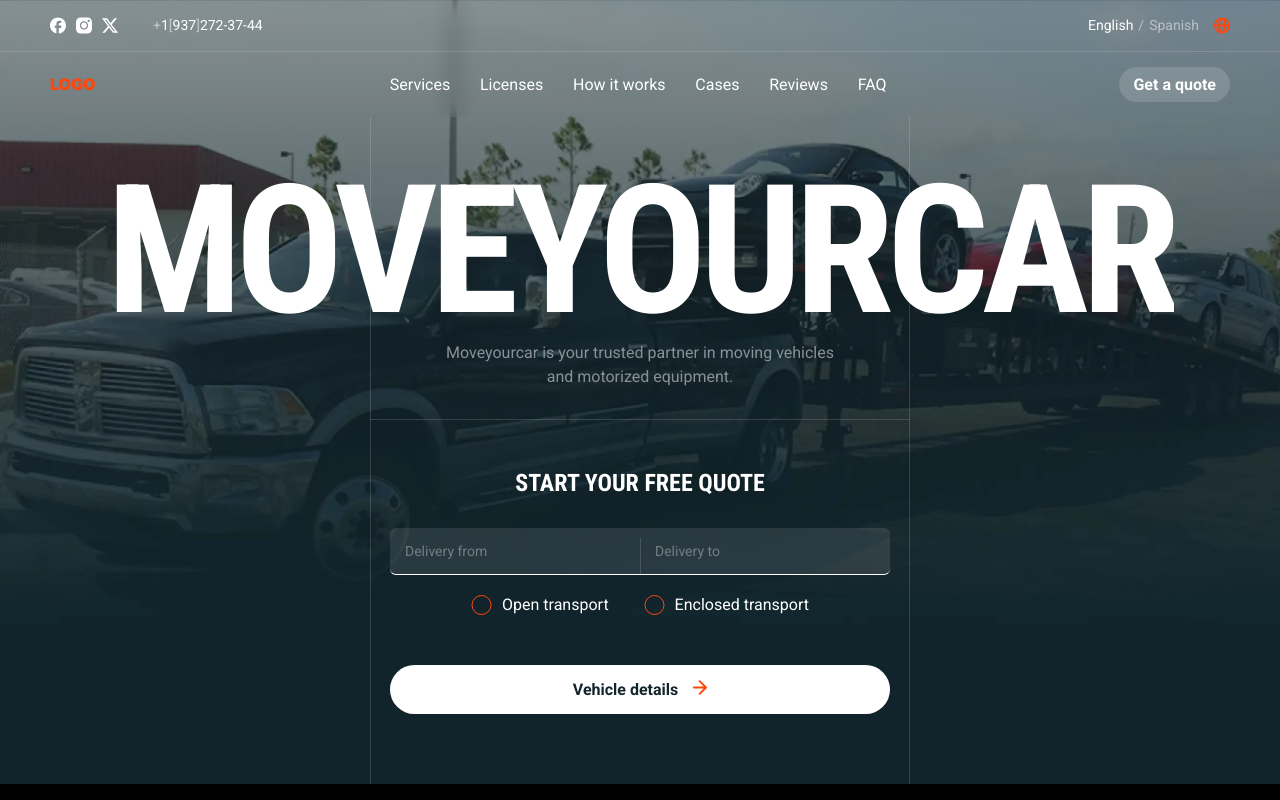
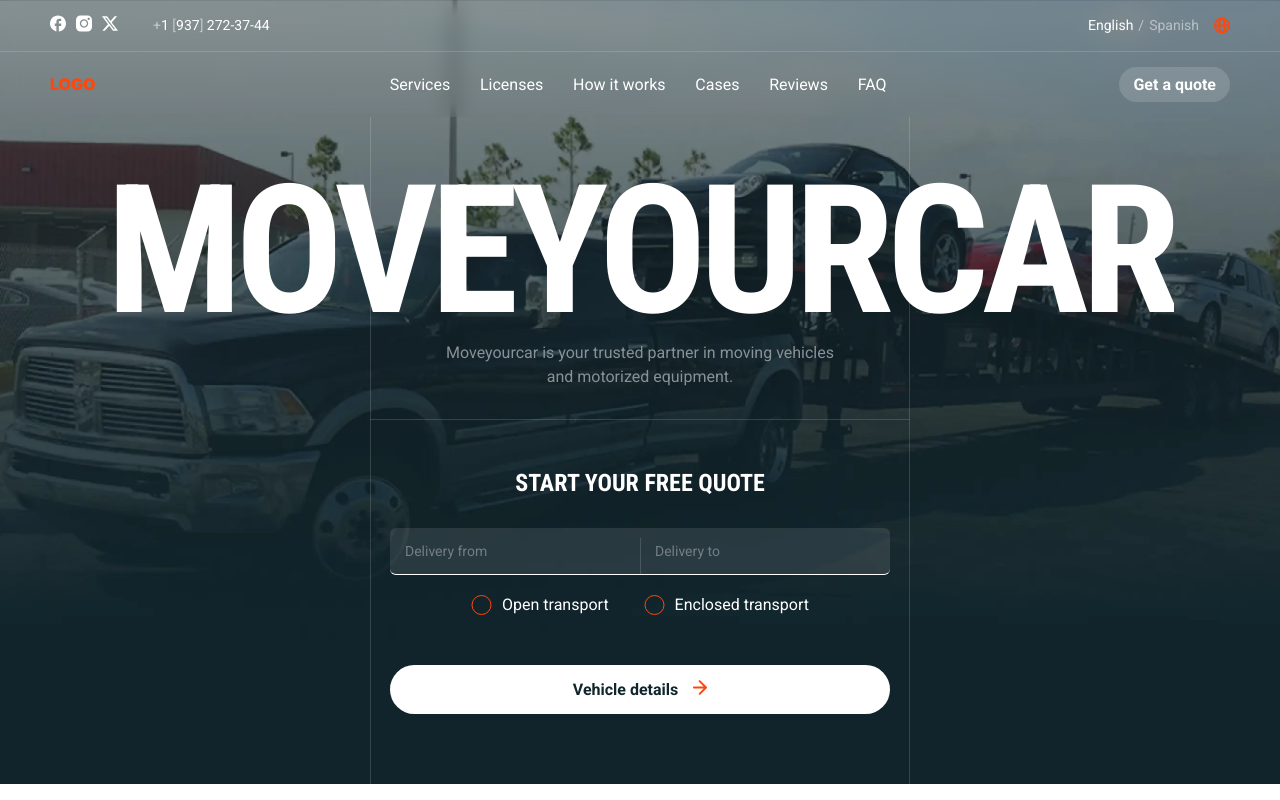
Before and after one commit to fishmannnnnn/moveyourcar, a Next.js app: page / in a window 1280 px wide. Built offline with nearby package versions, Linux system fonts and the light colour scheme.

Commit message:
change css

```diff
--- a/src/app/globals.scss
+++ b/src/app/globals.scss
@@ -1,3 +1,4 @@
+@import '@/styles/vars';
 * {
 	box-sizing: border-box;
 	padding: 0;
@@ -8,12 +9,10 @@
 	line-height: 1.2;
 	max-width: 100vw;
 	overflow-x: hidden;
-	background: black;
 }
 a {
 	color: inherit;
 	text-decoration: none;
-	display: flex;
 }
 button {
 	font: unset;
@@ -63,3 +62,6 @@
 		padding: 0 20px;
 	}
 }
+.section-header{
+
+}
```
